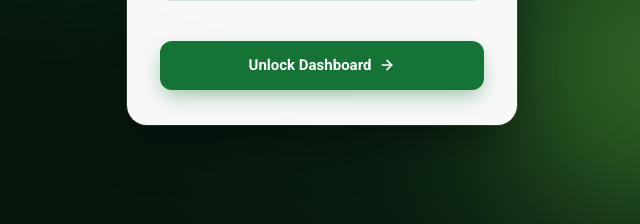
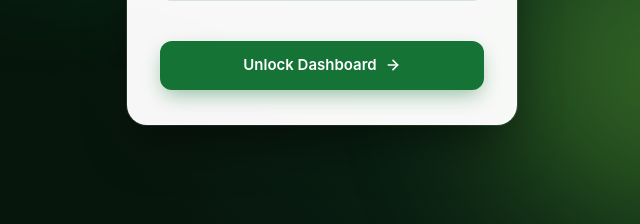
Before and after one commit to srprimemart2026-code/sr-prime-mart, a plain HTML site: page index.html in a window 1280 px wide. Shown: the part 486-710 px from the top of the page, 318-958 px from the left. Drawn offline with Linux system fonts and the light colour scheme.

Commit message:
Change font family from Roboto to Inter

```diff
--- a/style.css
+++ b/style.css
@@ -1,9 +1,9 @@
-:root{--bg:#f4f7f5;--card:#fff;--tx:#142218;--mu:#5c6f62;--bd:#dce6df;--pr:#157336;--prx:#ffffff;--prh:#1b8c43;--head:#0b2b18;--ok:#157336;--wa:#b54708;--er:#c4321c;--row:#f1f6f3;--serif:"Roboto",system-ui,-apple-system,"Segoe UI",Arial,sans-serif;box-sizing:border-box;padding-top:env(safe-area-inset-top,0px);padding-bottom:env(safe-area-inset-bottom,0px)}
+:root{--bg:#f4f7f5;--card:#fff;--tx:#142218;--mu:#5c6f62;--bd:#dce6df;--pr:#157336;--prx:#ffffff;--prh:#1b8c43;--head:#0b2b18;--ok:#157336;--wa:#b54708;--er:#c4321c;--row:#f1f6f3;--serif:"Inter",system-ui,-apple-system,"Segoe UI",Roboto,Arial,sans-serif;box-sizing:border-box;padding-top:env(safe-area-inset-top,0px);padding-bottom:env(safe-area-inset-bottom,0px)}
 @media (prefers-color-scheme:dark){:root:not([data-theme="light"]){--bg:#0d1410;--card:#152019;--tx:#e6f0e9;--mu:#94a89b;--bd:#26382c;--pr:#58c472;--prx:#06170c;--prh:#74d68b;--head:#071c10;--ok:#58c472;--wa:#ffb866;--er:#ff7a66;--row:#1b2920}}
 :root[data-theme="dark"]{--bg:#0d1410;--card:#152019;--tx:#e6f0e9;--mu:#94a89b;--bd:#26382c;--pr:#58c472;--prx:#06170c;--prh:#74d68b;--head:#071c10;--ok:#58c472;--wa:#ffb866;--er:#ff7a66;--row:#1b2920}
 html{scroll-padding-top:env(safe-area-inset-top,0px)}
 *{box-sizing:border-box}
-body{margin:0;background:var(--bg);color:var(--tx);font-family:"Roboto",system-ui,-apple-system,"Segoe UI",Arial,sans-serif;font-size:14px;line-height:1.5}
+body{margin:0;background:var(--bg);color:var(--tx);font-family:"Inter",system-ui,-apple-system,"Segoe UI",Roboto,Arial,sans-serif;font-size:14px;line-height:1.5}
 
 /* Modern Animated Login Screen & UI/UX */
 .login-wrap{position:fixed;inset:0;min-height:100vh;display:flex;align-items:center;justify-content:center;padding:20px;background:radial-gradient(circle at top right,#144729,#07160d 70%);z-index:9999;overflow:hidden}
```
